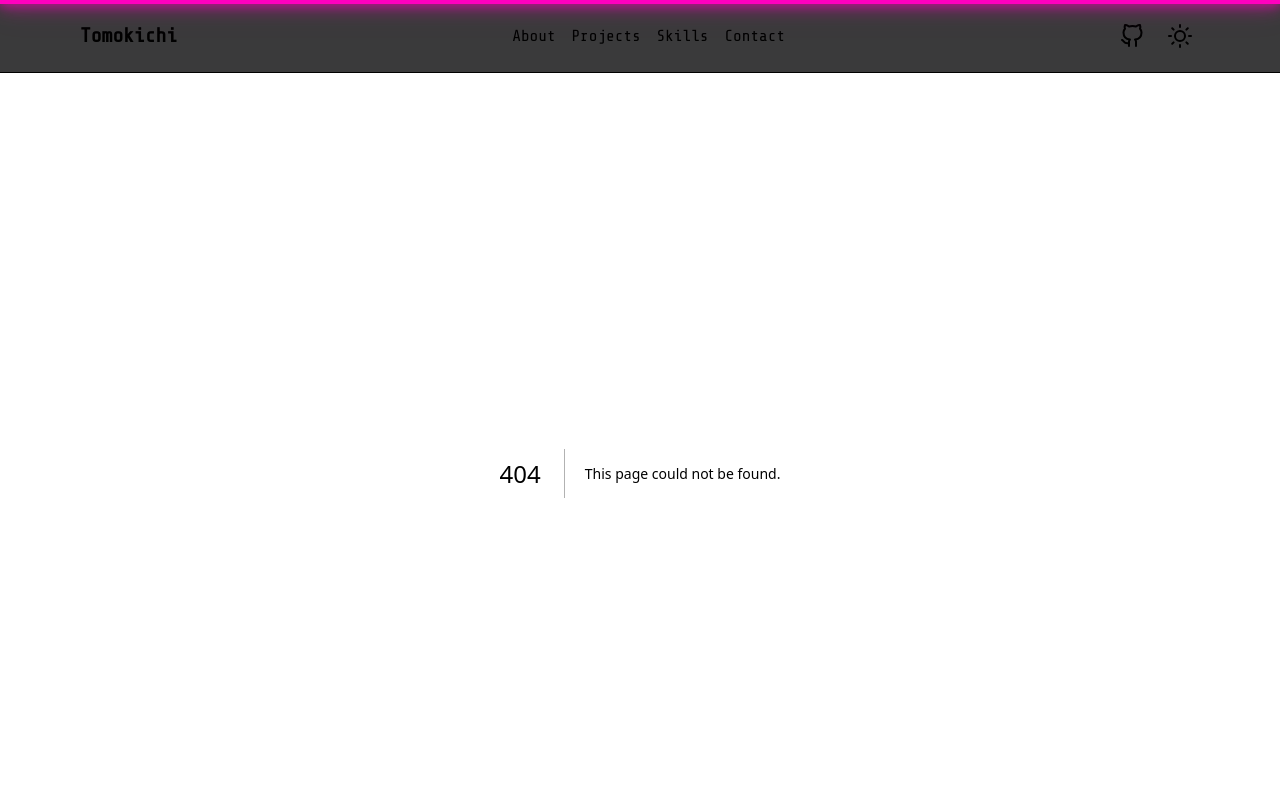
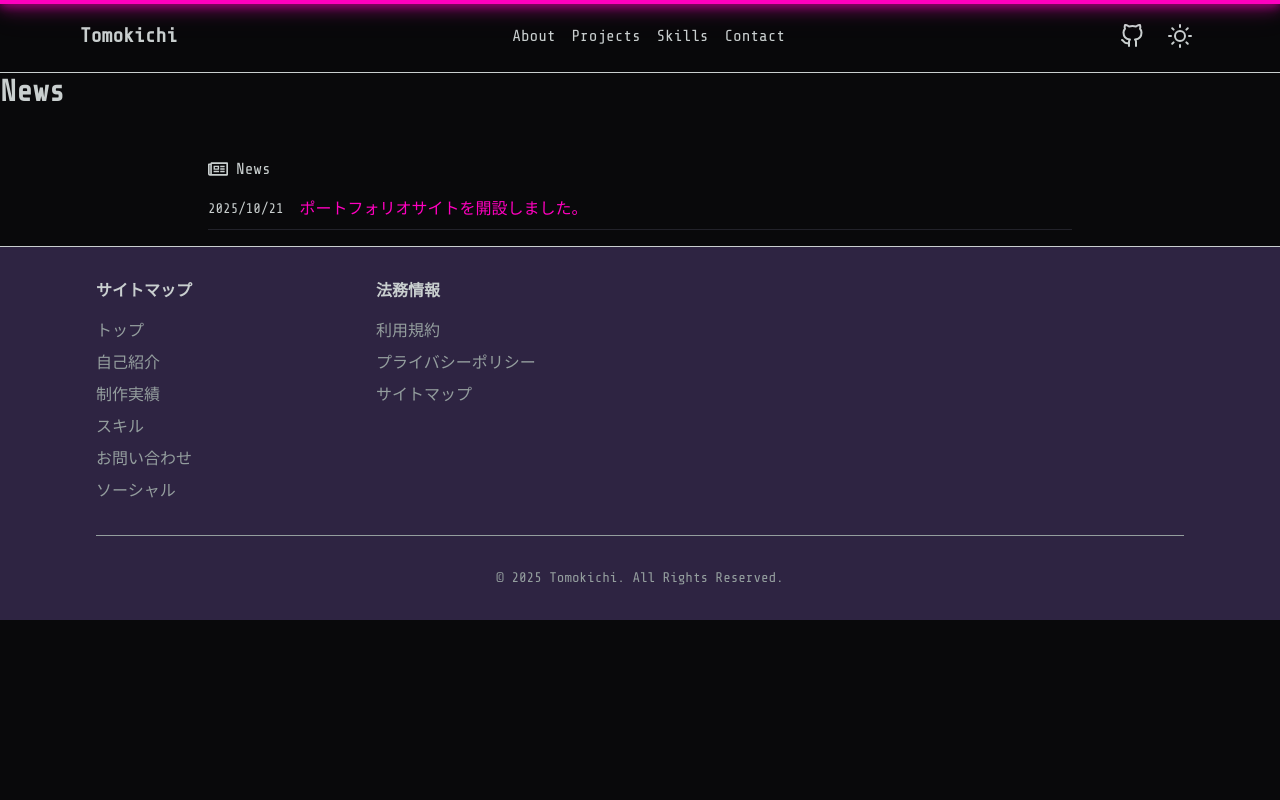
Before and after one commit to tomoki013/introduce, a Next.js app: page /news in a window 1280 px wide. Before the commit this address had no page. Shown: the top 800 px of the page. Built offline with nearby package versions, Linux system fonts and the light colour scheme.

Commit message:
feat: Limit news on homepage and add news list page
- Limits the number of news items on the homepage to 5.
- Creates a new page at /news to display all news items.
- Adds a 'View All' link to the news section on the homepage.

```diff
--- /dev/null
+++ b/src/app/(pages)/news/page.tsx
@@ -0,0 +1,17 @@
+
+import { News } from "@/components/features/news/News";
+import { Metadata } from "next";
+
+export const metadata: Metadata = {
+  title: "News",
+  description: "All the latest news.",
+};
+
+export default function NewsPage() {
+  return (
+    <div>
+      <h1 className="text-3xl font-bold mb-8">News</h1>
+      <News />
+    </div>
+  );
+}
--- a/src/app/page.tsx
+++ b/src/app/page.tsx
@@ -92,7 +92,7 @@ export default function Home() {
       </MotionSection>
 
       {/* News セクション */}
-      <News />
+      <News limit={5} />
 
       {/* About Me セクション */}
       <MotionSection
--- a/src/components/features/news/News.tsx
+++ b/src/components/features/news/News.tsx
@@ -8,7 +8,12 @@ import { format } from "date-fns";
 import { ja } from "date-fns/locale";
 import Link from "next/link";
 
-export const News = () => {
+type Props = {
+  limit?: number;
+};
+
+export const News = ({ limit }: Props) => {
+  const limitedNews = limit ? news.slice(0, limit) : news;
   return (
     <Section>
       <div className="flex items-center gap-2">
@@ -22,7 +27,7 @@ export const News = () => {
         className="mt-4 space-y-4"
       >
         <ul className="space-y-4">
-          {news.map((item, index) => (
+          {limitedNews.map((item, index) => (
             <li key={index} className="border-b border-border pb-2">
               <Link
                 href={item.url}
@@ -43,6 +48,16 @@ export const News = () => {
             </li>
           ))}
         </ul>
+        {limit && (
+          <div className="text-center">
+            <Link
+              href="/news"
+              className="inline-block font-semibold text-primary transition-colors hover:text-primary/80"
+            >
+              View All →
+            </Link>
+          </div>
+        )}
       </MotionDiv>
     </Section>
   );
```
